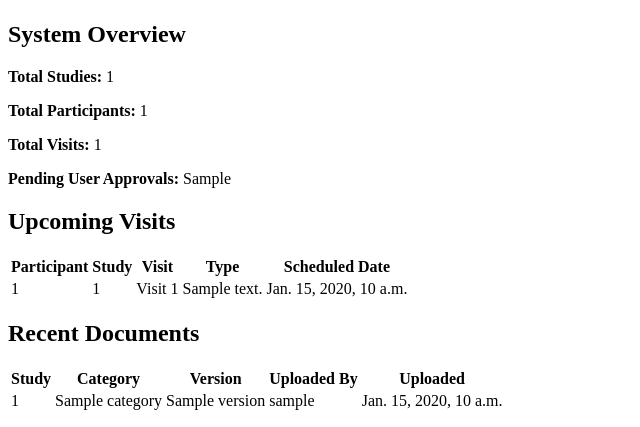
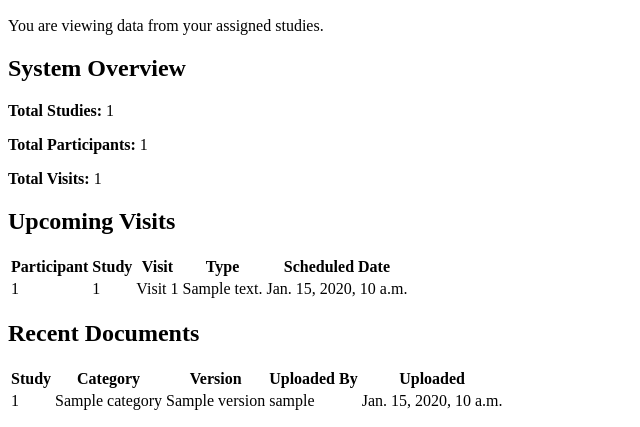
Before and after one commit to Azizr96/studyflow, a Django app: template dashboard/templates/dashboard/dashboard.html in a window 1280 px wide. Shown: the part 123-550 px from the top of the page, without its empty margins (0-640 px from the left). Run offline with Django 3.2, Linux system fonts and the light colour scheme; the template is opened without the code that fills it: most values are stand-ins (such as "Sample title", 1, 10 or a date in 2020).

Commit message:
Update template based on user permission viewing

```diff
--- a/dashboard/templates/dashboard/dashboard.html
+++ b/dashboard/templates/dashboard/dashboard.html
@@ -12,6 +12,16 @@
     Welcome,
     {{ request.user.first_name|default:request.user.username }}.
 </p>
+
+{% if dashboard_type == "elevated" %}
+    <p>
+        You are viewing system-wide StudyFlow data.
+    </p>
+{% else %}
+    <p>
+        You are viewing data from your assigned studies.
+    </p>
+{% endif %}
 
 <section>
     <h2>System Overview</h2>
@@ -32,10 +42,12 @@
             {{ total_visits }}
         </p>
 
-        <p>
-            <strong>Pending User Approvals:</strong>
-            {{ pending_users }}
-        </p>
+        {% if dashboard_type == "elevated" %}
+            <p>
+                <strong>Pending User Approvals:</strong>
+                {{ pending_users }}
+            </p>
+        {% endif %}
     </div>
 </section>
 
```
